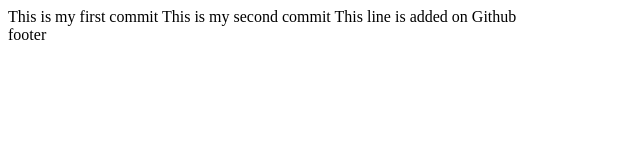
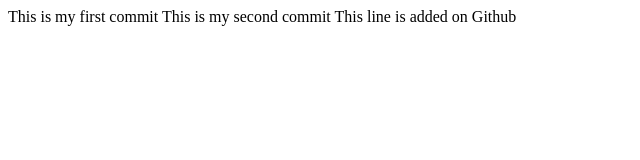
Before and after one commit to YliiaRadushynska/html_css_-completed_tasks, a plain HTML site: page index.html in a window 1280 px wide. Shown: the full height of the page, 0-640 px from the left. Drawn offline with Linux system fonts and the light colour scheme.

```diff
--- a/index.html
+++ b/index.html
@@ -12,8 +12,5 @@
 
 	This line is added on Github
 
-	<div class="footer">
-		footer
-	</div>
 </body>
 </html>
```
